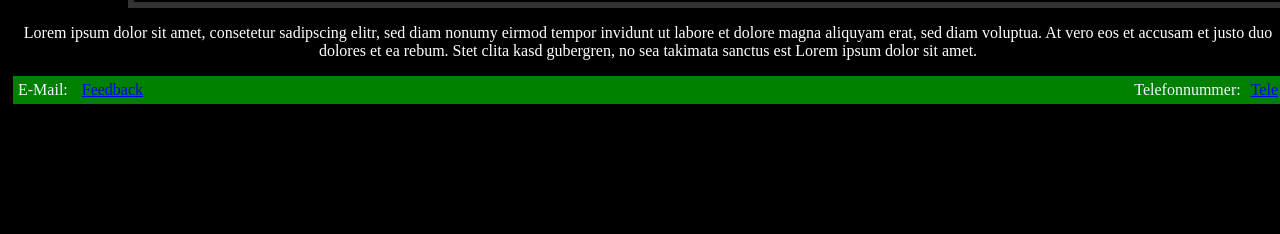
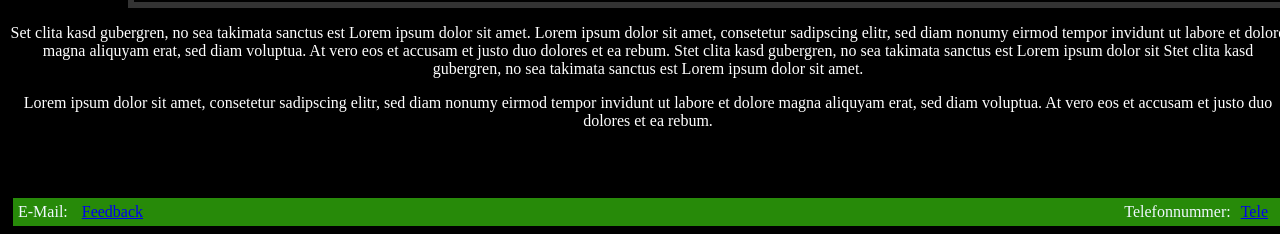
Before and after one commit to Codenix-1349/Exercise-in-Futility, a plain HTML site: page index.html in a window 1280 px wide. Shown: the part 695-929 px from the top of the page. Before the commit the page ends 807 px from the top, so only its background shows below. Drawn offline with Linux system fonts and the light colour scheme.

Commit message:
2 files modified

```diff
--- a/index.html
+++ b/index.html
@@ -64,7 +64,8 @@
 
 
     </article>
-    <p class="Lorem">Lorem ipsum dolor sit amet, consetetur sadipscing elitr, sed diam nonumy eirmod tempor invidunt ut labore et dolore magna aliquyam erat, sed diam voluptua. At vero eos et accusam et justo duo dolores et ea rebum. Stet clita kasd gubergren, no sea takimata sanctus est Lorem ipsum dolor sit amet.</p>
+    <p class="Lorem">Set clita kasd gubergren, no sea takimata sanctus est Lorem ipsum dolor sit amet. Lorem ipsum dolor sit amet, consetetur sadipscing elitr, sed diam nonumy eirmod tempor invidunt ut labore et dolore magna aliquyam erat, sed diam voluptua. At vero eos et accusam et justo duo dolores et ea rebum. Stet clita kasd gubergren, no sea takimata sanctus est Lorem ipsum dolor sit
+    Stet clita kasd gubergren, no sea takimata sanctus est Lorem ipsum dolor sit amet. <p>Lorem ipsum dolor sit amet, consetetur sadipscing elitr, sed diam nonumy eirmod tempor invidunt ut labore et dolore magna aliquyam erat, sed diam voluptua. At vero eos et accusam et justo duo dolores et ea rebum.</p> Stet clita kasd gubergren, no sea takimata sanctus est Lorem ipsum dolor sit amet. Lorem ipsum dolor sit amet, consetetur sadipscing elitr, sed diam nonumy eirmod tempor invidunt ut labore et dolore magna aliquyam erat, sed diam voluptua. At vero eos et accusam et justo duo dolores et ea rebum. Stet clita kasd gubergren, no sea takimata sanctus est Lorem ipsum dolor sit amet.</p>
     <footer>
 
       E-Mail:
--- a/styles.css
+++ b/styles.css
@@ -42,7 +42,7 @@ h2 {
 }
 
 footer {
-  background-color: green;
+  background-color: rgb(39, 138, 9);
   color: aliceblue;
   width: auto;
   margin: 0px 5px;
@@ -84,10 +84,15 @@ p {
   text-align:center;
 }
 
-.tele {
+#tele {
   margin-right: 10px;
-}
+  margin-left: 10px;
+    }
 
 #feedback {
   margin-left: 10px;
 }
+
+p{
+  color: #fff;
+}
```
